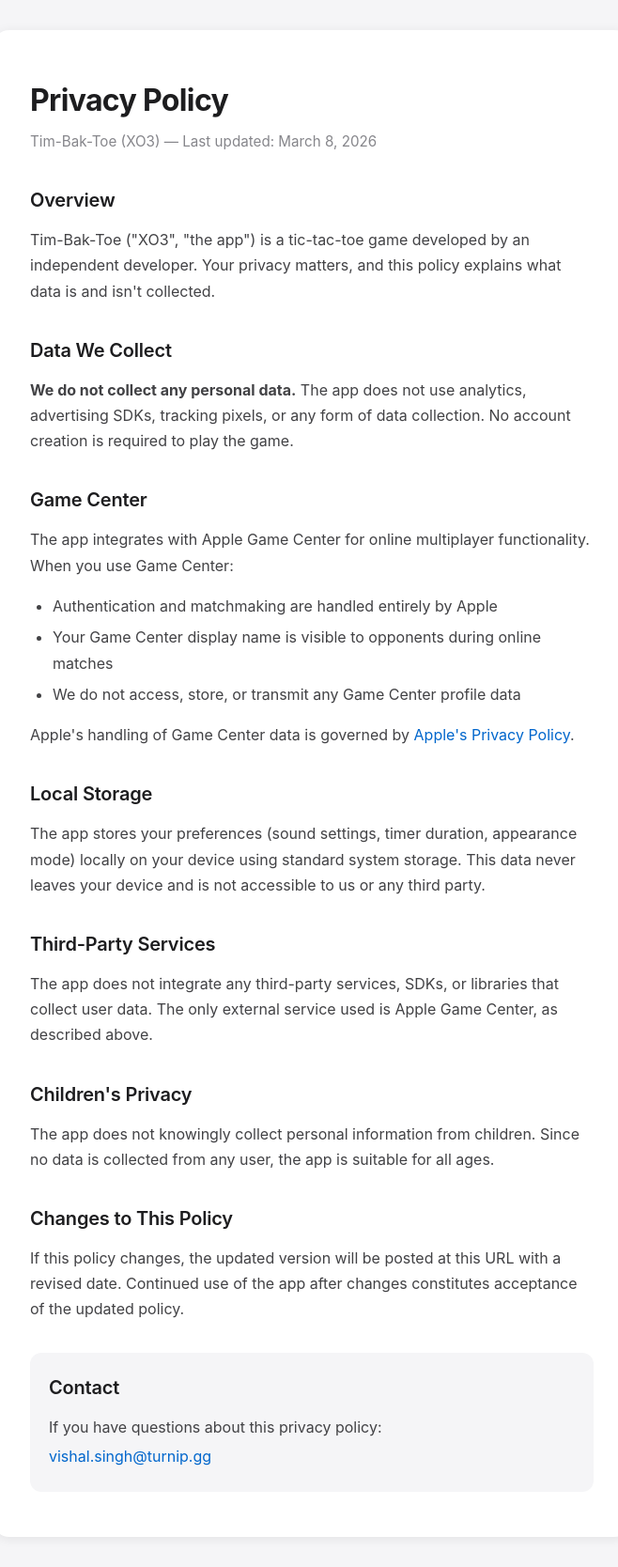
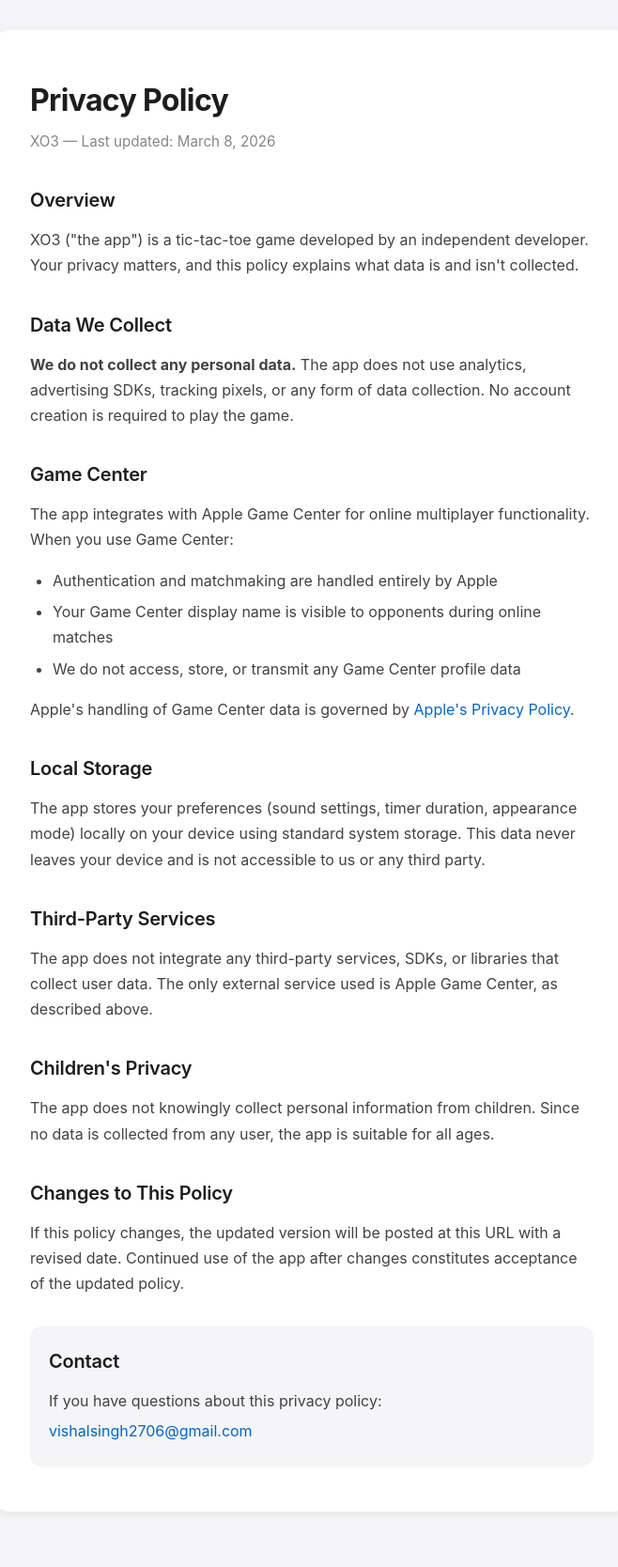
Before and after one commit to v-i-s-h-a-l/v-i-s-h-a-l.github.io, a Jekyll site: the page built from xo3-privacy-policy.html, in a window 1280 px wide. Shown: the whole page at 94% size, without its empty margins (308-966 px from the left). Built offline with Jekyll 4.4.1, drawn with Linux system fonts in a browser that asks for light colours; after the commit the page ends 1641 px from its top, so only the background shows below that.

Commit message:
Rename to XO3 privacy policy and use personal email
Co-Authored-By: Claude Opus 4.6 <noreply@anthropic.com>

```diff
--- a/tim-bak-toe-privacy-policy.html
+++ b/xo3-privacy-policy.html
@@ -1,13 +1,13 @@
 ---
 layout: null
-permalink: /tim-bak-toe-privacy-policy/
+permalink: /xo3-privacy-policy/
 ---
 <!DOCTYPE html>
 <html lang="en">
 <head>
     <meta charset="UTF-8">
     <meta name="viewport" content="width=device-width, initial-scale=1.0">
-    <title>Tim-Bak-Toe (XO3) - Privacy Policy</title>
+    <title>XO3 - Privacy Policy</title>
     <style>
         * { margin: 0; padding: 0; box-sizing: border-box; }
         body {
@@ -55,10 +55,10 @@ permalink: /tim-bak-toe-privacy-policy/
 <body>
     <div class="container">
         <h1>Privacy Policy</h1>
-        <p class="subtitle">Tim-Bak-Toe (XO3) &mdash; Last updated: March 8, 2026</p>
+        <p class="subtitle">XO3 &mdash; Last updated: March 8, 2026</p>
 
         <h2>Overview</h2>
-        <p>Tim-Bak-Toe ("XO3", "the app") is a tic-tac-toe game developed by an independent developer. Your privacy matters, and this policy explains what data is and isn't collected.</p>
+        <p>XO3 ("the app") is a tic-tac-toe game developed by an independent developer. Your privacy matters, and this policy explains what data is and isn't collected.</p>
 
         <h2>Data We Collect</h2>
         <p><strong>We do not collect any personal data.</strong> The app does not use analytics, advertising SDKs, tracking pixels, or any form of data collection. No account creation is required to play the game.</p>
@@ -87,7 +87,7 @@ permalink: /tim-bak-toe-privacy-policy/
         <div class="contact">
             <h2 style="margin-top: 0;">Contact</h2>
             <p>If you have questions about this privacy policy:</p>
-            <p><a href="mailto:vishal.singh@turnip.gg">vishal.singh@turnip.gg</a></p>
+            <p><a href="mailto:vishalsingh2706@gmail.com">vishalsingh2706@gmail.com</a></p>
         </div>
     </div>
 </body>
```
